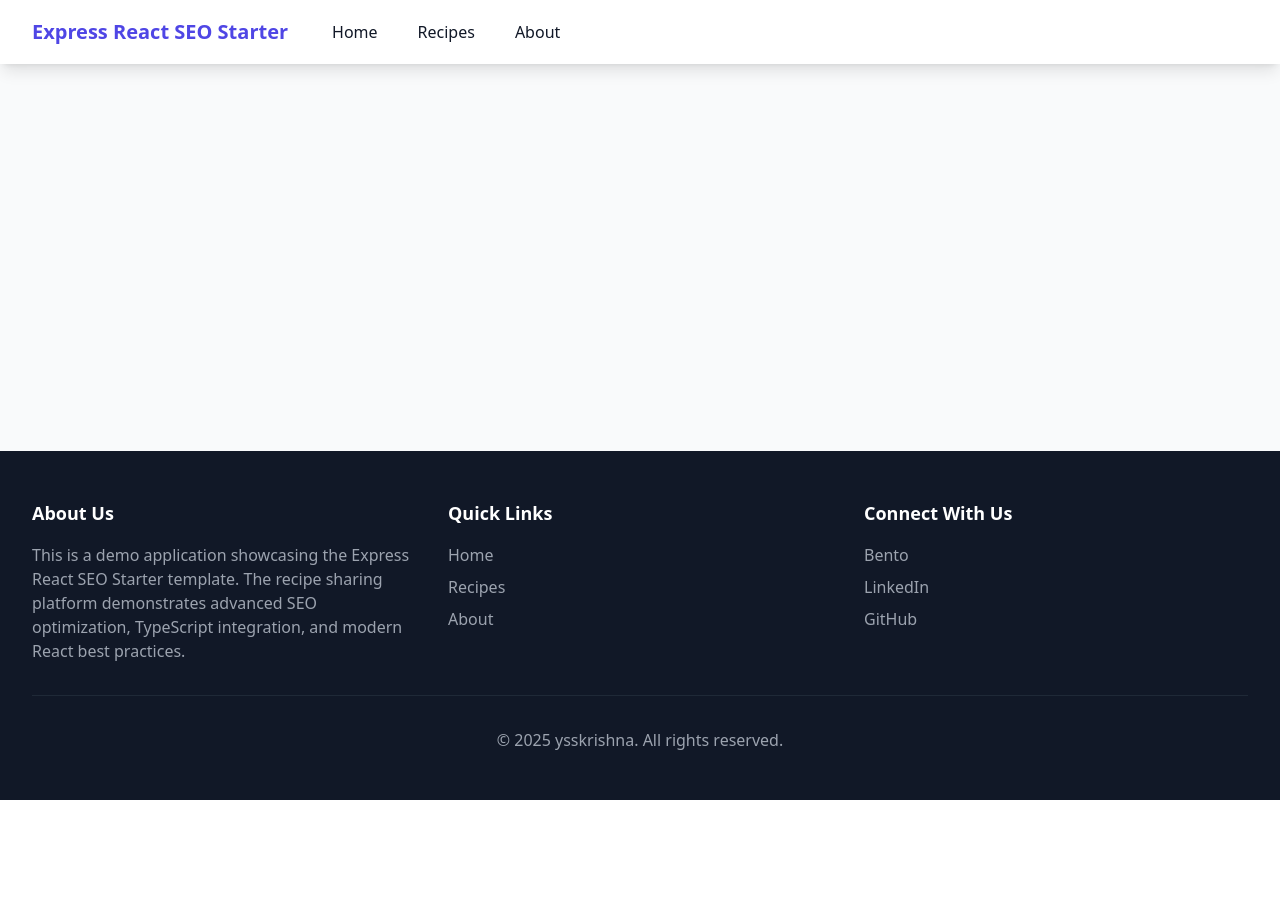
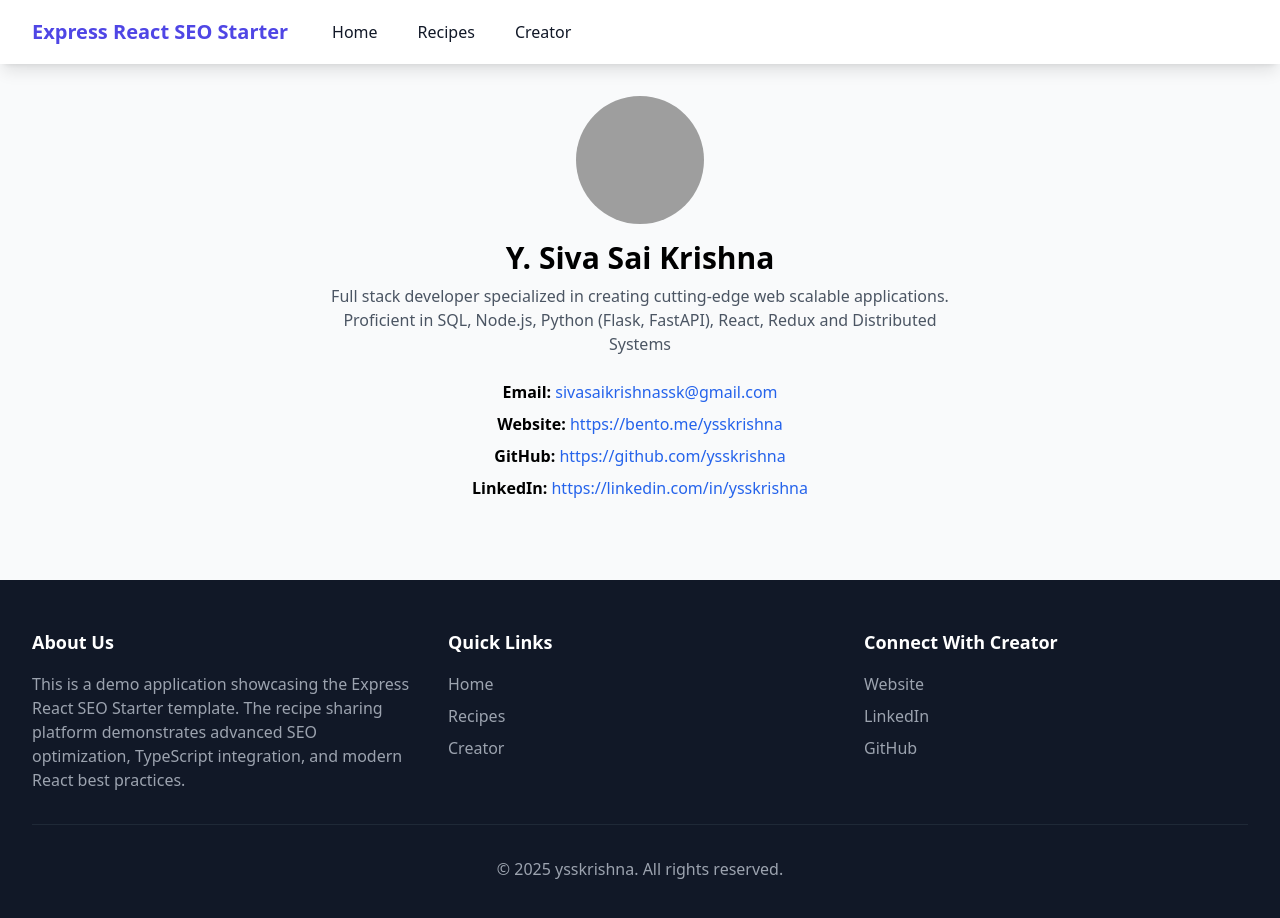
Before and after one commit to ysskrishna/express-react-helmet-seo-demo, a React (Vite) app in the folder client/: page /creator in a window 1280 px wide. Shown: the top 918 px of the page. Before the commit the page ends 800 px from the top, so only its background shows below. Built offline with nearby package versions, Linux system fonts and the light colour scheme; grey boxes are pictures that could not be loaded.

Commit message:
Siva | Replace 'About' page with 'Creator' page

```diff
--- a/client/scripts/generate-sitemap.js
+++ b/client/scripts/generate-sitemap.js
@@ -11,7 +11,7 @@ const BASE_URL = 'http://localhost:5000'; // Change if deploying
 const pages = [
   { url: '/', changefreq: 'daily', priority: 1.0 },
   { url: '/recipes', changefreq: 'daily', priority: 0.9 },
-  { url: '/about', changefreq: 'monthly', priority: 0.7 },
+  { url: '/creator', changefreq: 'monthly', priority: 0.7 },
 ];
 
 const sitemapStream = new SitemapStream({ hostname: BASE_URL });
--- a/client/src/App.tsx
+++ b/client/src/App.tsx
@@ -2,7 +2,7 @@ import { BrowserRouter as Router, Routes, Route } from 'react-router-dom';
 import { Home } from './pages/Home';
 import { Recipes } from './pages/Recipes';
 import { RecipeDetail } from './pages/RecipeDetail';
-import { About } from './pages/About';
+import { Creator } from './pages/Creator';
 import { Footer } from './components/Footer';
 import { Header } from './components/Header';
 function App() {
@@ -17,7 +17,7 @@ function App() {
             <Route path="/" element={<Home />} />
             <Route path="/recipes" element={<Recipes />} />
             <Route path="/recipe/:slug" element={<RecipeDetail />} />
-            <Route path="/about" element={<About />} />
+            <Route path="/creator" element={<Creator />} />
           </Routes>
         </main>
 
--- a/client/src/components/Footer.tsx
+++ b/client/src/components/Footer.tsx
@@ -25,19 +25,19 @@ export function Footer() {
                 </a>
               </li>
               <li>
-                <a href="/about" className="text-gray-400 hover:text-white transition">
-                  About
+                <a href="/creator" className="text-gray-400 hover:text-white transition">
+                  Creator
                 </a>
               </li>
             </ul>
           </div>
           <div>
-            <h3 className="text-lg font-semibold mb-4">Connect With Us</h3>
+            <h3 className="text-lg font-semibold mb-4">Connect With Creator</h3>
             <ul className="space-y-2">
               <li>
                 <a href="https://bento.me/ysskrishna" target="_blank" rel="noopener noreferrer"
                    className="text-gray-400 hover:text-white transition">
-                  Bento
+                  Website
                 </a>
               </li>
               <li>
--- a/client/src/components/Header.tsx
+++ b/client/src/components/Header.tsx
@@ -19,8 +19,8 @@ export function Header() {
                 <Link to="/recipes" className="px-3 py-2 rounded-md text-gray-900 hover:text-indigo-600 hover:bg-indigo-50 transition">
                   Recipes
                 </Link>
-                <Link to="/about" className="px-3 py-2 rounded-md text-gray-900 hover:text-indigo-600 hover:bg-indigo-50 transition">
-                  About
+                <Link to="/creator" className="px-3 py-2 rounded-md text-gray-900 hover:text-indigo-600 hover:bg-indigo-50 transition">
+                  Creator
                 </Link>
               </div>
             </div>
@@ -62,11 +62,11 @@ export function Header() {
               Recipes
             </Link>
             <Link
-              to="/about"
+              to="/creator"
               className="block px-3 py-2 rounded-md text-gray-900 hover:text-indigo-600 hover:bg-indigo-50 transition"
               onClick={() => setIsMobileMenuOpen(false)}
             >
-              About
+              Creator
             </Link>
           </div>
         </div>
--- a/client/src/pages/About.tsx
+++ b/client/src/pages/Creator.tsx
@@ -1,6 +1,6 @@
 import { SEO } from '../components/SEO';
 
-export function About() {
+export function Creator() {
   const userData = {
     name: "Y. Siva Sai Krishna",
     image: "https://github.com/ysskrishna.png",
@@ -13,11 +13,11 @@ export function About() {
   return (
     <div className="max-w-2xl mx-auto px-4 py-8">
       <SEO
-        title="About"
+        title="Creator"
         description={userData.bio}
         image={userData.image}
         type="profile"
-        canonicalUrl={`${window.location.origin}/about`}
+        canonicalUrl={`${window.location.origin}/creator`}
       />
       <div className="text-center">
         <img
```
Also changed, not shown: 1 other file (tests, documents, lock files or other folders).
